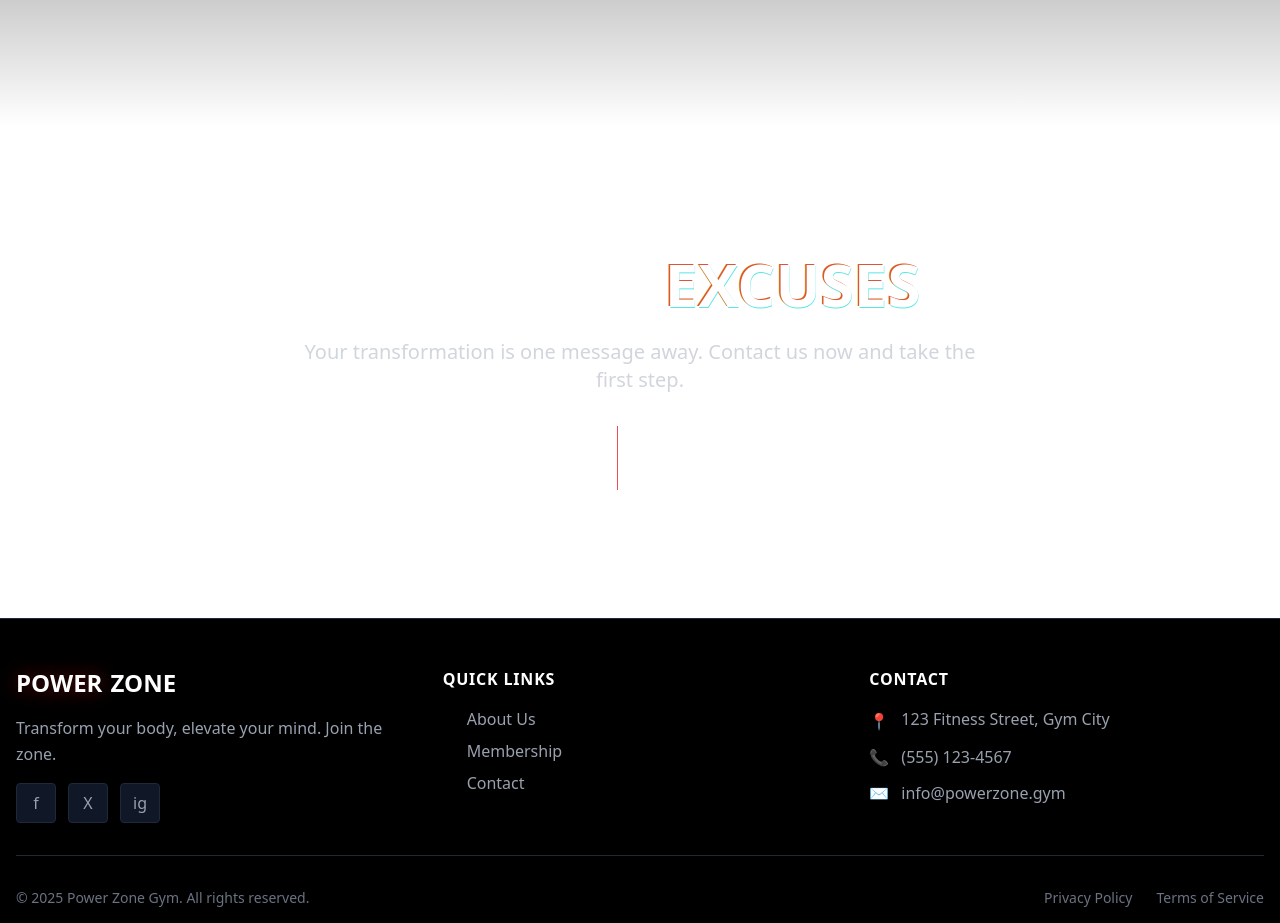
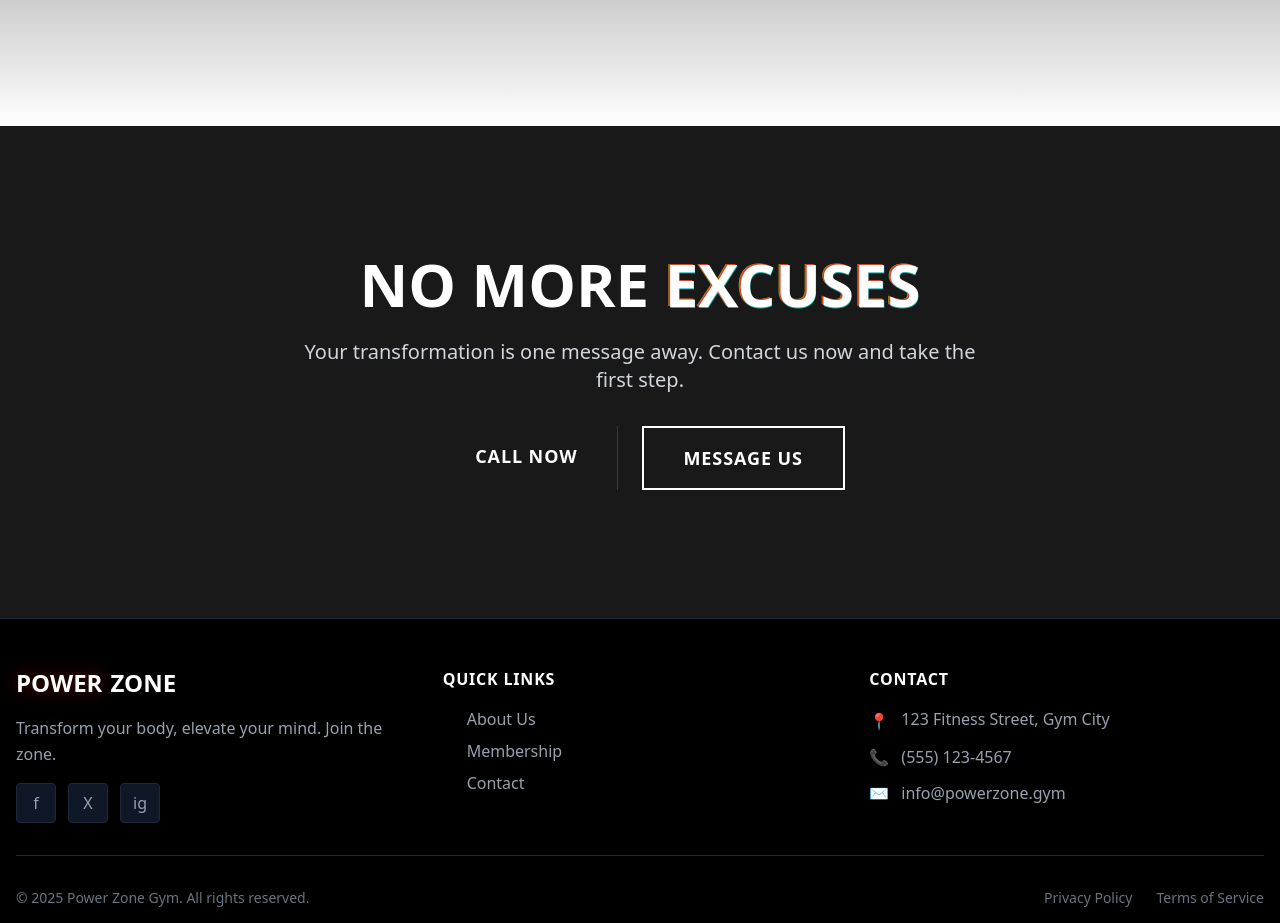
Before and after one commit to Duardz/power-zone, a SvelteKit app: page /contact in a window 1280 px wide. Shown: the part 2450-3373 px from the top of the page. Built offline with nearby package versions, Linux system fonts and the light colour scheme; no server answers.

Commit message:
Change contact page CTA bg color to black/90

```diff
--- a/src/routes/contact/+page.svelte
+++ b/src/routes/contact/+page.svelte
@@ -418,7 +418,7 @@
 </section>
 
 <!-- CTA Section -->
-<section class="py-32 px-4 relative overflow-hidden">
+<section class="py-32 px-4 relative overflow-hidden bg-black/90 text-white">
   <div class="absolute inset-0">
     <div class="absolute inset-0 bg-gradient-to-r from-gym-red/10 via-transparent to-gym-red/10"></div>
   </div>
```
